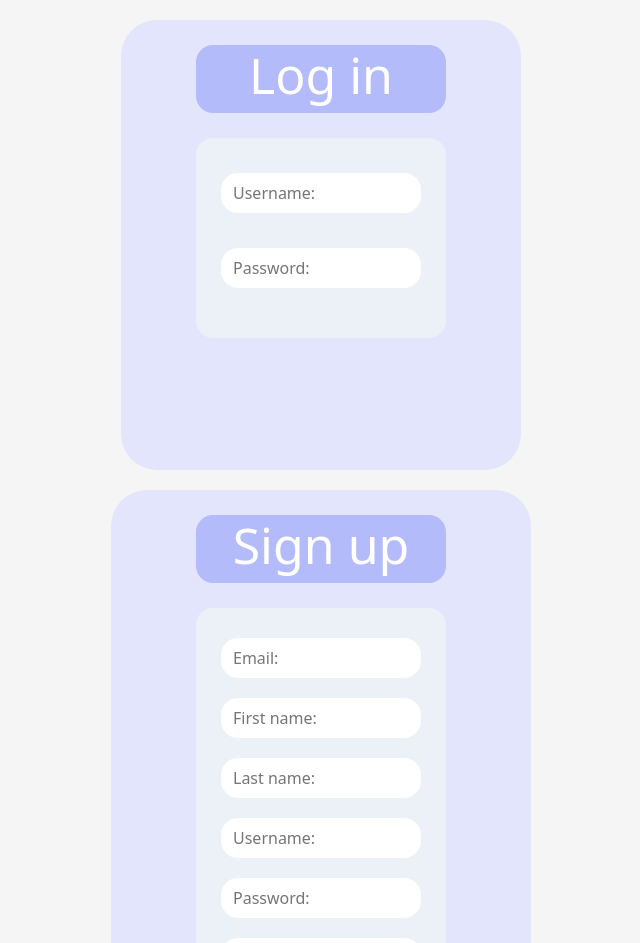
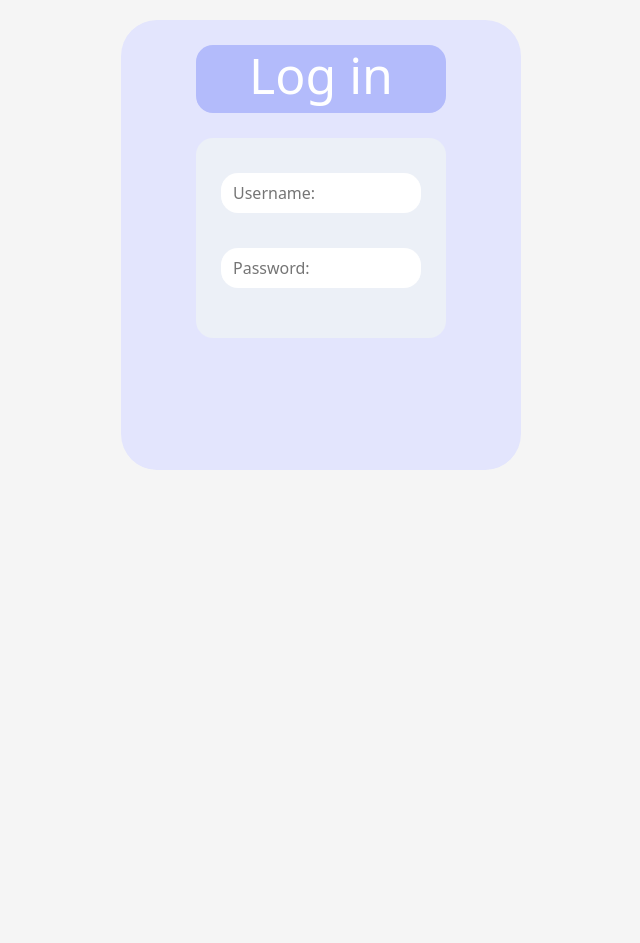
Before and after one commit to Ujzsofi00/Vizsgaremek, an Angular app in the folder vizsgaprojekt/: page / in a window 1280 px wide. Shown: the top 943 px of the page, without its empty margins (319-959 px from the left). After the commit the page ends 800 px from the top, so only its background shows below. Built offline with nearby package versions, Linux system fonts and the light colour scheme.

Commit message:
Some changing

```diff
--- a/vizsgaprojekt/src/app/app.html
+++ b/vizsgaprojekt/src/app/app.html
@@ -1,4 +1,4 @@
 <app-header></app-header>
 <app-login></app-login>
-<app-register></app-register>
+<!--<app-register></app-register>-->
 <router-outlet />
--- a/vizsgaprojekt/src/app/login/login.html
+++ b/vizsgaprojekt/src/app/login/login.html
@@ -8,8 +8,8 @@
         </div>
     </div>
     <div class="login-div-data row">
-        <input id="username" type="text" placeholder="Username: " >
+        <input id="username" type="text" placeholder="Username: " [required]="true">
         <br><br>
-        <input id="password" type="password" placeholder="Password: ">
+        <input id="password" type="password" placeholder="Password: " [required]="true">
     </div>
 </div>
--- a/vizsgaprojekt/src/app/login/login.ts
+++ b/vizsgaprojekt/src/app/login/login.ts
@@ -1,8 +1,9 @@
 import { Component } from '@angular/core';
+import { RouterLink } from "@angular/router";
 
 @Component({
   selector: 'app-login',
-  imports: [],
+  imports: [RouterLink],
   templateUrl: './login.html',
   styleUrl: './login.css',
 })
--- a/vizsgaprojekt/src/index.html
+++ b/vizsgaprojekt/src/index.html
@@ -6,8 +6,7 @@
   <base href="/">
   <meta name="viewport" content="width=device-width, initial-scale=1">
   <link href="https://cdn.jsdelivr.net/npm/bootstrap@5.3.8/dist/css/bootstrap.min.css" rel="stylesheet" integrity="sha384-sRIl4kxILFvY47J16cr9ZwB07vP4J8+LH7qKQnuqkuIAvNWLzeN8tE5YBujZqJLB" crossorigin="anonymous">
-  <link rel="stylesheet" href="https://fonts.googleapis.com/icon?family=Material+Icons">
-  <link rel="stylesheet" href="https://fonts.googleapis.com/css?family=Rubik">
+  <link rel="stylesheet" href="https://fonts.googleapis.com/css2?family=Material+Symbols+Outlined:opsz,wght,FILL,GRAD@24,400,0,0&icon_names=search" />
   <link rel="icon" type="image/x-icon" href="favicon.ico">
 </head>
 <body>
```
